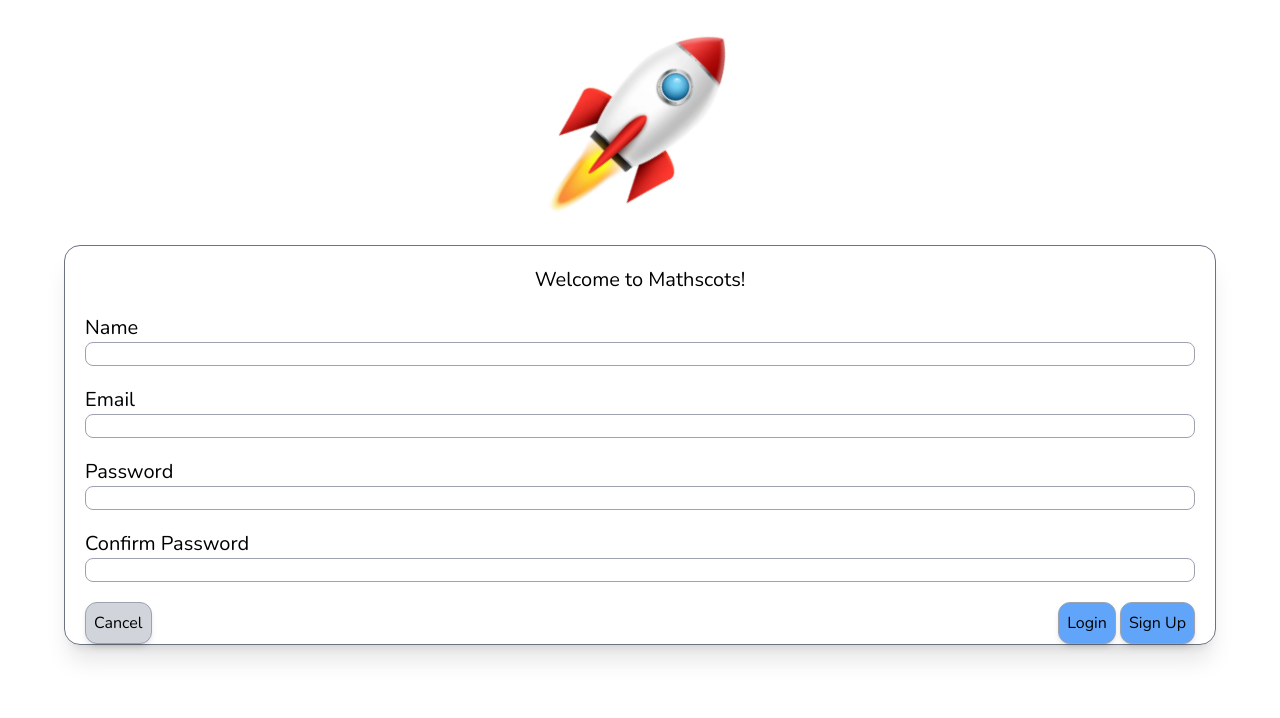
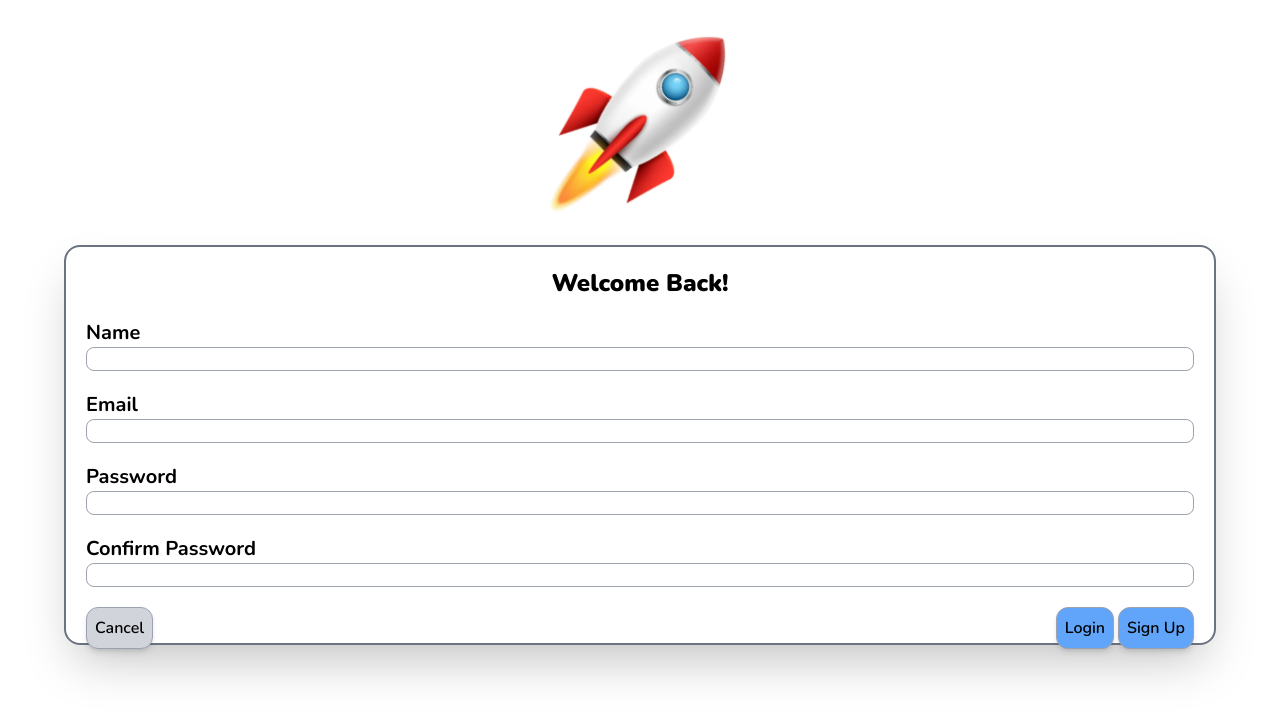
Before and after one commit to adamascencio/Hackathon-client, a React (Vite) app: page /signup in a window 1280 px wide. Shown: the top 718 px of the page. Built offline with nearby package versions, Linux system fonts and the light colour scheme.

Commit message:
no way to logout, fixed that. Also added some styling here and there

```diff
--- a/src/Components/LoginForm/LoginForm.tsx
+++ b/src/Components/LoginForm/LoginForm.tsx
@@ -52,26 +52,26 @@ const LoginForm = (props: AuthFormProps): JSX.Element => {
 
   return (
     <>
-<div className='w-screen flex flex-col items-center justify-center h-screen overflow-hidden'>
+<div className='w-screen flex flex-col items-center justify-center h-screen'>
 <img src={rocket} className="w-60 rotate-45 z-[-1]" />
-<form  className="border-gray-500 flex flex-col gap-5 border-[1px] shadow-xl rounded-2xl w-[90%] h-[50%] p-5 mb-40" autoComplete="off" onSubmit={handleSubmit}>
-<h1 className='text-2xl text-center font-nunito font-boldest'>Welcome to Mathscots!</h1>
+<form  className="border-gray-500 flex flex-col gap-5 border-[2px] shadow-2xl rounded-2xl w-[90%] h-[50%] p-5 mb-40" autoComplete="off" onSubmit={handleSubmit}>
+<h1 className='text-2xl text-center font-nunito font-boldest mb-6'>Welcome to Mathscots!</h1>
 
 <div className="flex flex-col h-20">
-  <label htmlFor="email" className="font-nunito text-xl" >Email</label>
+  <label htmlFor="email" className="font-nunito text-xl font-bolder" >Email</label>
   <input type="text" className="border-gray-400 border-[1px] rounded-lg h-[50%]" value={email} name="email"onChange={handleChange}/>
 </div>
 
 <div className="flex flex-col h-20">
-  <label htmlFor="password" className="font-nunito text-xl">Password</label>
+  <label htmlFor="password" className="font-nunito text-xl font-bolder">Password</label>
   <input className="border-gray-400 border-[1px] rounded-lg h-[50%]" type="password" value={password} name="password" onChange={handleChange}/>
 </div>
 
 
 <div className='flex'>
-  <Link className='mr-auto border-gray-400 shadow-md border-[1px] rounded-xl p-2 font-nunito bg-gray-300 hover:bg-gray-400' to="/"><button>Cancel</button></Link>
-  <Link className=' border-gray-400 shadow-md border-[1px] rounded-xl p-2 font-nunito bg-blue-400 hover:bg-blue-500' to="/signup"><button>Signup</button></Link>
-  <button className=' border-gray-400 shadow-md ml-1 cursor-pointer border-[1px] rounded-xl p-2 font-nunito bg-blue-400 hover:bg-blue-500' disabled={isFormInvalid() || isSubmitted}>{!isSubmitted ? "Login" : "🚀 Sending..."}</button>
+  <Link className='mr-auto border-gray-400 shadow-md border-[1px] rounded-xl p-2 font-nunito bg-gray-300 font-bold hover:bg-gray-400' to="/"><button>Cancel</button></Link>
+  <Link className=' border-gray-400 shadow-md border-[1px] rounded-xl p-2 font-nunito bg-blue-400 hover:bg-blue-500 font-bold'  to="/signup"><button>Signup</button></Link>
+  <button className=' border-gray-400 shadow-md ml-1 cursor-pointer border-[1px] rounded-xl p-2 font-nunito font-bold bg-blue-400 hover:bg-blue-500'  disabled={isFormInvalid() || isSubmitted}>{!isSubmitted ? "Login" : "🚀 Sending..."}</button>
 
 </div>
 </form>
--- a/src/Components/NavBar/NavBar.tsx
+++ b/src/Components/NavBar/NavBar.tsx
@@ -3,6 +3,7 @@ import { NavLink } from 'react-router-dom'
 
 // types
 import { User } from '../../types/models'
+import { BsGear } from 'react-icons/bs';
 
 //icons
 import { BsFillPersonFill } from 'react-icons/bs';
@@ -23,12 +24,13 @@ const NavBar = (props: NavBarProps): JSX.Element => {
 
     <div className="flex items-center justify-center">
 
-  <div className='fixed flex bottom-0 gap-16 p-4 text-3xl border-gray-400 bg-gray-300 border-[1px] mb-8 rounded-[100px] shadow-2xl'>
+  <div className='fixed flex w-[96%] bottom-0 gap-12 justify-center p-4 text-3xl border-gray-400 bg-gray-300 border-[1px] mb-8 rounded-[100px] shadow-2xl'>
     {user?
             <>
           <NavLink to="/"><AiFillHome/></NavLink>
           <NavLink to="/profiles"><CgMathDivide/></NavLink>
           <NavLink to="/profiles"><TbSwords/></NavLink>
+          <NavLink to="/profiles" onClick={(e)=> handleLogout()}><BsGear/></NavLink>
           <NavLink to="/profile"><BsFillPersonFill/></NavLink>
           </>
           :
--- a/src/Components/SignupForm/SignupForm.tsx
+++ b/src/Components/SignupForm/SignupForm.tsx
@@ -62,32 +62,32 @@ const SignupForm = (props: AuthFormProps): JSX.Element => {
     <>
     <div className='w-screen flex flex-col items-center justify-center h-screen'>
       <img src={rocket} className="w-60 rotate-45 z-[-1]" />
-    <form  className="border-gray-500 flex flex-col gap-5 border-[1px] shadow-xl rounded-2xl w-[90%] h-[50%] p-5 mb-40" autoComplete="off" onSubmit={handleSubmit}>
-   <h1 className='text-xl text-center font-nunito'>Welcome to Mathscots!</h1>
-      <div className="flex flex-col h-20">
-        <label htmlFor="name" className="font-nunito text-xl">Name</label>
+    <form  className="border-gray-500 flex flex-col gap-5 border-[2px] shadow-2xl rounded-2xl w-[90%] h-[50%] p-5 mb-40" autoComplete="off" onSubmit={handleSubmit}>
+   <h1 className='text-2xl text-center font-nunito font-boldest'>Welcome Back!</h1>
+      <div className="flex flex-col h-32">
+        <label htmlFor="name" className="font-nunito font-bolder text-xl">Name</label>
         <input type="text" className="border-gray-400 border-[1px] rounded-lg h-[50%] " value={name} name="name" onChange={handleChange}/>
       </div>
 
-      <div className="flex flex-col h-20">
-        <label htmlFor="email" className="font-nunito text-xl" >Email</label>
+      <div className="flex flex-col h-32">
+        <label htmlFor="email" className="font-nunito font-bolder text-xl" >Email</label>
         <input type="text" className="border-gray-400 border-[1px] rounded-lg h-[50%]" value={email} name="email"onChange={handleChange}/>
       </div>
 
-      <div className="flex flex-col h-20">
-        <label htmlFor="password" className="font-nunito text-xl">Password</label>
+      <div className="flex flex-col h-32">
+        <label htmlFor="password" className="font-nunito font-bolder text-xl">Password</label>
         <input className="border-gray-400 border-[1px] rounded-lg h-[50%]" type="password" value={password} name="password" onChange={handleChange}/>
       </div>
 
-      <div className="flex flex-col h-20">
-        <label htmlFor="confirm" className="font-nunito text-xl">Confirm Password</label>
+      <div className="flex flex-col h-32">
+        <label htmlFor="confirm" className="font-nunito font-bolder text-xl">Confirm Password</label>
        <input className="border-gray-400 border-[1px] rounded-lg h-[50%]" type="password" value={passwordConf} name="passwordConf" onChange={handleChange}/>
       </div>
 
       <div className='flex'>
-        <Link className='mr-auto border-gray-400 shadow-md border-[1px] rounded-xl p-2 font-nunito bg-gray-300 hover:bg-gray-400' to="/"><button>Cancel</button></Link>
-        <Link className=' border-gray-400 shadow-md border-[1px] rounded-xl p-2 font-nunito bg-blue-400 hover:bg-blue-500' to="/login"><button>Login</button></Link>
-        <button className=' border-gray-400 shadow-md ml-1 cursor-pointer border-[1px] rounded-xl p-2 font-nunito bg-blue-400 hover:bg-blue-500' disabled={isFormInvalid() || isSubmitted}>{!isSubmitted ? "Sign Up" : "🚀 Sending..."}</button>
+        <Link className='mr-auto border-gray-400 shadow-md border-[1px] rounded-xl p-2 font-nunito font-bold bg-gray-300 hover:bg-gray-400' to="/"><button>Cancel</button></Link>
+        <Link className=' border-gray-400 shadow-md border-[1px] rounded-xl p-2 font-nunito bg-blue-400 font-bold hover:bg-blue-500' to="/login"><button>Login</button></Link>
+        <button className=' border-gray-400 shadow-md ml-1 cursor-pointer border-[1px] rounded-xl p-2 font-bold font-nunito bg-blue-400 hover:bg-blue-500' disabled={isFormInvalid() || isSubmitted}>{!isSubmitted ? "Sign Up" : "🚀 Sending..."}</button>
 
       </div>
 </form>
--- a/src/pages/Profile/Profile.tsx
+++ b/src/pages/Profile/Profile.tsx
@@ -3,7 +3,6 @@ import { useEffect, useState } from "react"
 
 //types
 import { Profile } from "../../types/models";
-import { ProfileProps } from "../../Types/props";
 
 // services
 import * as profileService from '../../Services/profileService'
@@ -11,7 +10,7 @@ import * as profileService from '../../Services/profileService'
 // stylesheets
 import './Profile.css'
 
-const ProfilePage = (props: ProfileProps) => {
+const ProfilePage = (props: any) => {
   const { user } = props
 
   const profileId = user!.profile.id
```
